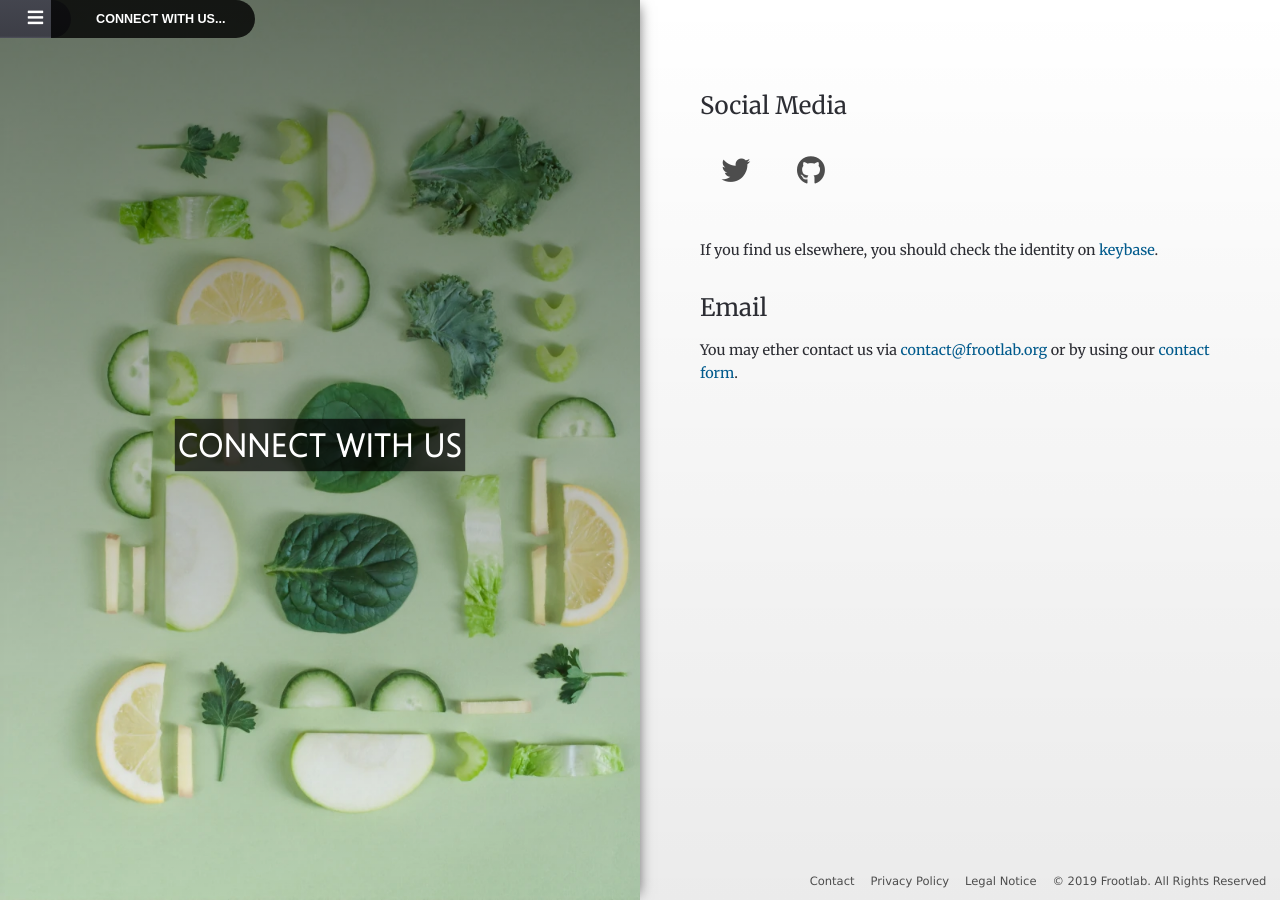
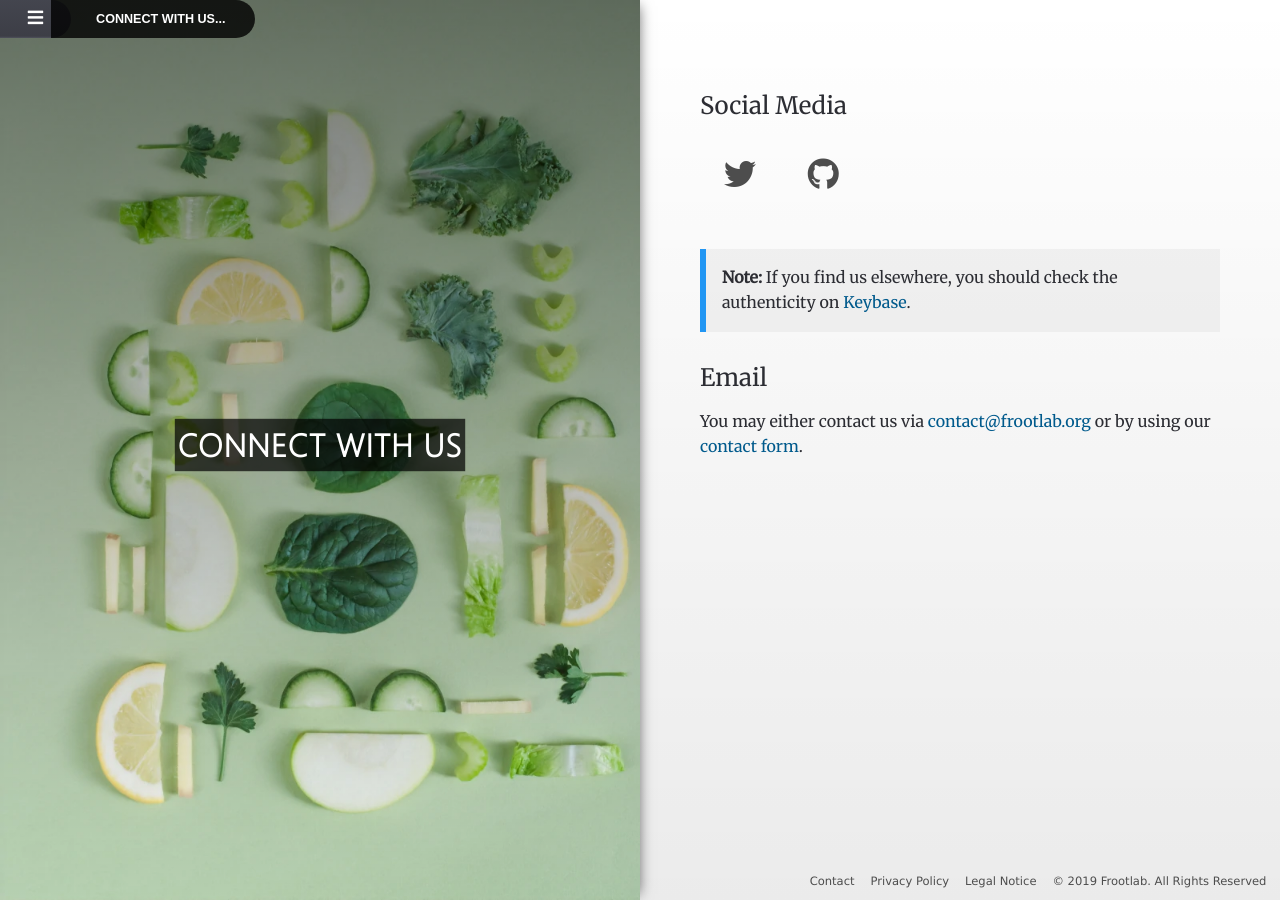
Before and after one commit to frootlab/frootlab.github.io, a Jekyll site: the page built from _pages/contact.md, in a window 1280 px wide. Built offline with Jekyll 4.4.1, drawn with Linux system fonts in a browser that asks for light colours; nearby versions of some CDN libraries.

Commit message:
fixes #58

```diff
--- a/_layouts/home.html
+++ b/_layouts/home.html
@@ -4,7 +4,7 @@ layout: compress
 
 {% include html-header.html %}
 
-{% assign cur_background = site.url | append: "/" | append: site.background.homepage%}
+{% assign cur_background = site.url | append: "/" | append: page.image %}
 {% assign logo = site.url | append: "/images/logos/" | append: site.logo %}
 {% assign logo_link = site.url  %}
 {% assign logo_alt = "Frootlab Logo" %}
--- a/_pages/contact.md
+++ b/_pages/contact.md
@@ -15,9 +15,14 @@ permalink: /contact.html
   <i class="fab fa-github"></i>
 </a>
 
-If you find us elsewhere, you
-should check the identity on [keybase](https://keybase.io/frootlab).
+<div class="info-box">
+<p>
+  If you find us elsewhere, you should check the authenticity on <a
+  href="https://keybase.io/frootlab" target="_blank" rel="noopener
+  noreferrer">Keybase</a>.
+</p>
+</div>
 
 ## Email
-You may ether contact us via [contact@frootlab.org](mailto:contact@frootlab.org)
+You may either contact us via [contact@frootlab.org](mailto:contact@frootlab.org)
 or by using our [contact form]({{ site.url }}/contact/form).
--- a/assets/_sass/_articles.scss
+++ b/assets/_sass/_articles.scss
@@ -44,10 +44,14 @@
   }
 
   p {
-    font-size: 0.9em;
+    font-size: 1em;
     line-height: 1.6;
     color: $dark-grey;
     margin: 0 0 1rem;
+  }
+
+  a:not(.btn):not(.pagination_pager) {
+    color: $blue;
   }
 
   a.bookmark {
@@ -61,19 +65,19 @@
     display: block;
   }
 
-  a:not(.btn):not(.pagination_pager) {
-    color: $blue;
-  }
-
   ul,
   ol {
-    padding-left: 30px;
+    padding: 0;
+    margin: 0;
+    padding-left: 1.5rem;
     > li {
       position: relative;
-      margin-bottom: 20px;
-      padding-left: 0.5em;
+      padding: 0 0 0.5rem 0.5rem;
       &:first-child {
-        margin-top: 20px;
+        padding-top: 0.5rem;
+      }
+      &:last-child {
+        padding-bottom: 0.5rem;
       }
     }
   }
--- a/assets/_sass/_contactform.scss
+++ b/assets/_sass/_contactform.scss
@@ -1,25 +1,21 @@
 @import url(https://fonts.googleapis.com/css?family=Roboto:400,300,600,400italic);
 
 .contact-form-container {
-  max-width: 400px;
+  max-width: 600px;
   width: 100%;
   margin: 0 auto;
   position: relative;
 }
 
 .contact-form-container * {
+  box-sizing: border-box;
   margin: 0;
   padding: 0;
-  box-sizing: border-box;
-  font-smoothing: antialiased;
-  text-rendering: optimizeLegibility;
-
   font-family: "Roboto", Helvetica, Arial, sans-serif;
   font-weight: 100;
   font-size: 12px;
   line-height: 30px;
-  color: #777;
-  background: #4CAF50;
+  color: #555;
 }
 
 #contact-form fieldset {
@@ -40,7 +36,7 @@
 }
 
 #contact-form {
-  background: #F9F9F9;
+  background: rgba(0, 0, 0, 0.04);
   padding: 25px;
   margin: 150px 0;
   box-shadow: 0 0 20px 0 rgba(0, 0, 0, 0.2), 0 5px 5px 0 rgba(0, 0, 0, 0.24);
--- /dev/null
+++ b/assets/_sass/_notice.scss
@@ -0,0 +1,11 @@
+.info-box {
+  border-left: 6px solid #2196F3;
+  background-color: rgba(0, 0, 0, 0.04);
+  p {
+    padding: 1rem !important;
+    &:before {
+      content: "Note: ";
+      font-weight: bold;
+    }
+  }
+}
--- a/assets/css/main.scss
+++ b/assets/css/main.scss
@@ -12,6 +12,7 @@ sitemap: false
 @import "ribbons";
 @import "cards";
 @import "buttons";
+@import "notice";
 @import "scrollarrow";
 @import "banderole";
 @import "articles";
```
Also changed, not shown: index.md (+1 -3 lines).
